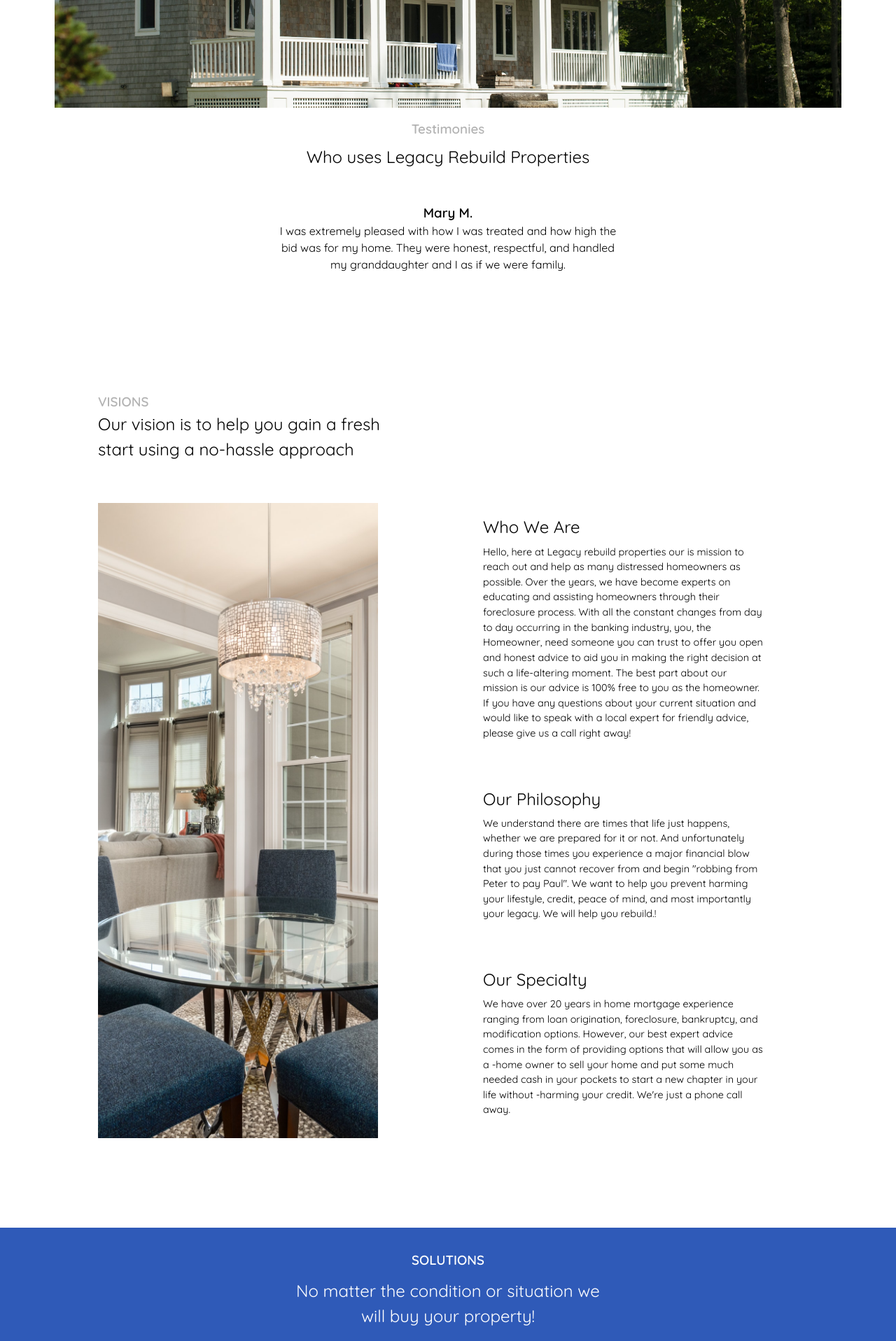
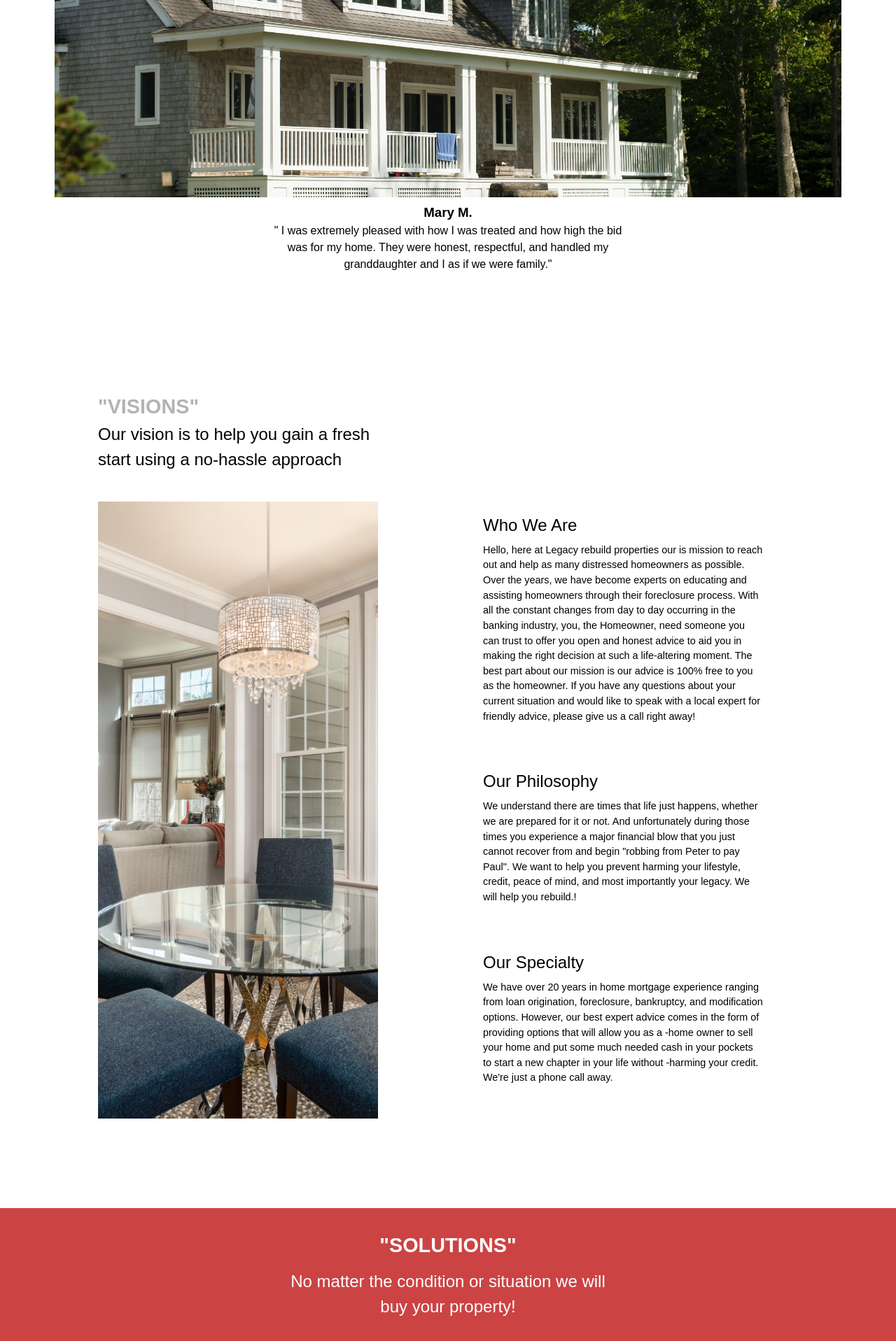
Before and after one commit to nicholasdegrate/LRP, a React (Create React App) app: page / in a window 1280 px wide. Shown: the part 880-2797 px from the top of the page at 70% size. Built offline with nearby package versions, Linux system fonts and the light colour scheme.

Commit message:
client update

```diff
--- a/src/components/Home.js
+++ b/src/components/Home.js
@@ -75,19 +75,19 @@
       <section className="main-section-homepage">
         {/* begin homepage one */}
         <section className="homepage-one">
-          <h3>Testimonies</h3>
-          <h2>Who uses Legacy Rebuild Properties</h2>
+          <h3>Testimonials</h3>
+          <h2>Who uses Legacy Rebuild Properties...</h2>
           <h3 id="clients-name">Mary M.</h3>
           <p>
-            I was extremely pleased with how I was treated and how high the bid
-            was for my home. They were honest, respectful, and handled my
-            granddaughter and I as if we were family.
+            " I was extremely pleased with how I was treated and how high the
+            bid was for my home. They were honest, respectful, and handled my
+            granddaughter and I as if we were family."
           </p>
         </section>
         {/* end homepage one  */}
         <section className="homepage-three">
           <div className="homepage-three-top">
-            <h3>VISIONS</h3>
+            <h3>"VISIONS"</h3>
             <h2>
               Our vision is to help you gain a fresh
               <br /> start using a no-hassle approach
@@ -147,7 +147,7 @@
         <section className="homepage-four">
           <div className="homepage-four-bottom">
             <div className="bottom-left">
-              <h3>SOLUTIONS</h3>
+              <h3>"SOLUTIONS"</h3>
               <h2>
                 No matter the condition or situation we will buy your property!
               </h2>
@@ -228,7 +228,7 @@
                 questions over the phone, we love speaking with clients and
                 helping them feel at ease during the process of selling us their
                 home. You can send us your question(s) online or call us
-                directly: 817-888-8285.
+                directly: 817-480-1556.
               </p>
             </li>
           </ul>
--- a/src/scss/default.scss
+++ b/src/scss/default.scss
@@ -1,5 +1,4 @@
 // config
-@import url("https://fonts.googleapis.com/css2?family=Quicksand:wght@300;400;500;600&display=swap");
 @import "includes/config";
 // default
 * {
@@ -8,7 +7,7 @@
   box-sizing: border-box;
 }
 body {
-  font-family: "Quicksand", sans-serif;
+  font-family: Arial, Helvetica, sans-serif;
   color: #fff;
   line-height: 1.5;
 }
@@ -122,6 +121,7 @@
   }
   .homepage-three-top {
     h3 {
+      font-size: 1.8em;
       color: color(accentFour);
     }
     h2 {
@@ -150,7 +150,7 @@
 }
 // homepage-four
 .homepage-four {
-  background: color(blue1);
+  background: color(redish);
   height: 100%;
   position: relative;
   text-align: center;
@@ -162,6 +162,7 @@
     max-width: $maxWidth - 300px;
     h3 {
       color: #fff;
+      font-size: 1.8em;
     }
     h2 {
       font-weight: 400;
@@ -170,16 +171,17 @@
     }
   }
 }
-//homepage fifth
+//homepage five
 .homepage-five {
   margin: 13em auto;
   height: 100%;
   width: 90%;
-  max-width: $maxWidth;
+  max-width: 1050px;
   color: #000;
   ul {
     li {
       margin: 2em 0;
+
       .choose-response {
         img {
           width: 30px;
@@ -198,6 +200,7 @@
     .choose-title-container {
       h3 {
         color: color(accentFour);
+        font-size: 1.8em;
       }
     }
   }
--- a/src/scss/includes/_config.scss
+++ b/src/scss/includes/_config.scss
@@ -10,6 +10,7 @@
   white: #fff,
   green: #819b2b,
   blue1: #2f5ab8,
+  redish: #cc4343,
 );
 
 $screen: (
--- a/src/scss/includes/_header.scss
+++ b/src/scss/includes/_header.scss
@@ -51,7 +51,8 @@
     .header-main-info-top {
       margin-bottom: 5em;
       h2 {
-        font-size: 6vmin;
+        font-weight: bolder;
+        font-size: 7vmin;
         margin: 0.5em auto;
         max-width: $maxWidthObject;
       }
```
Also changed, not shown: 1 other file (tests, documents, lock files or other folders).
